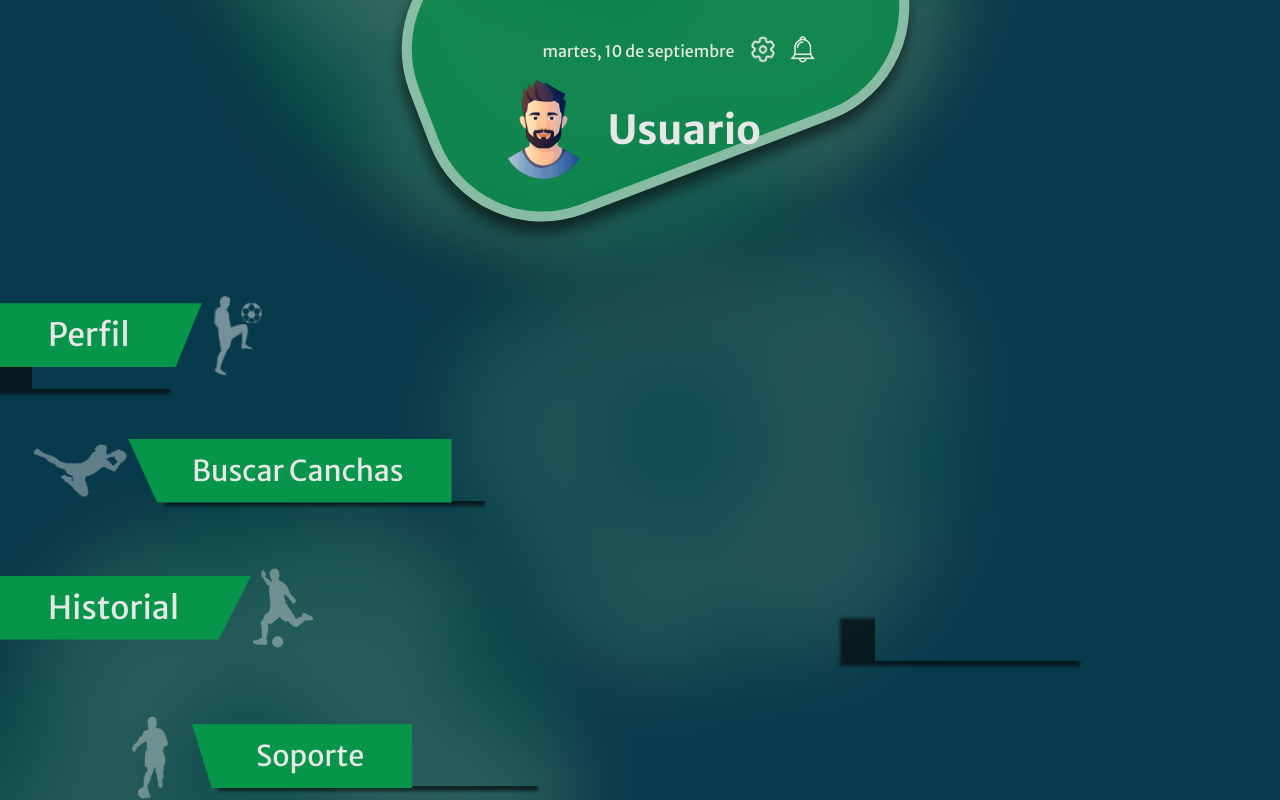
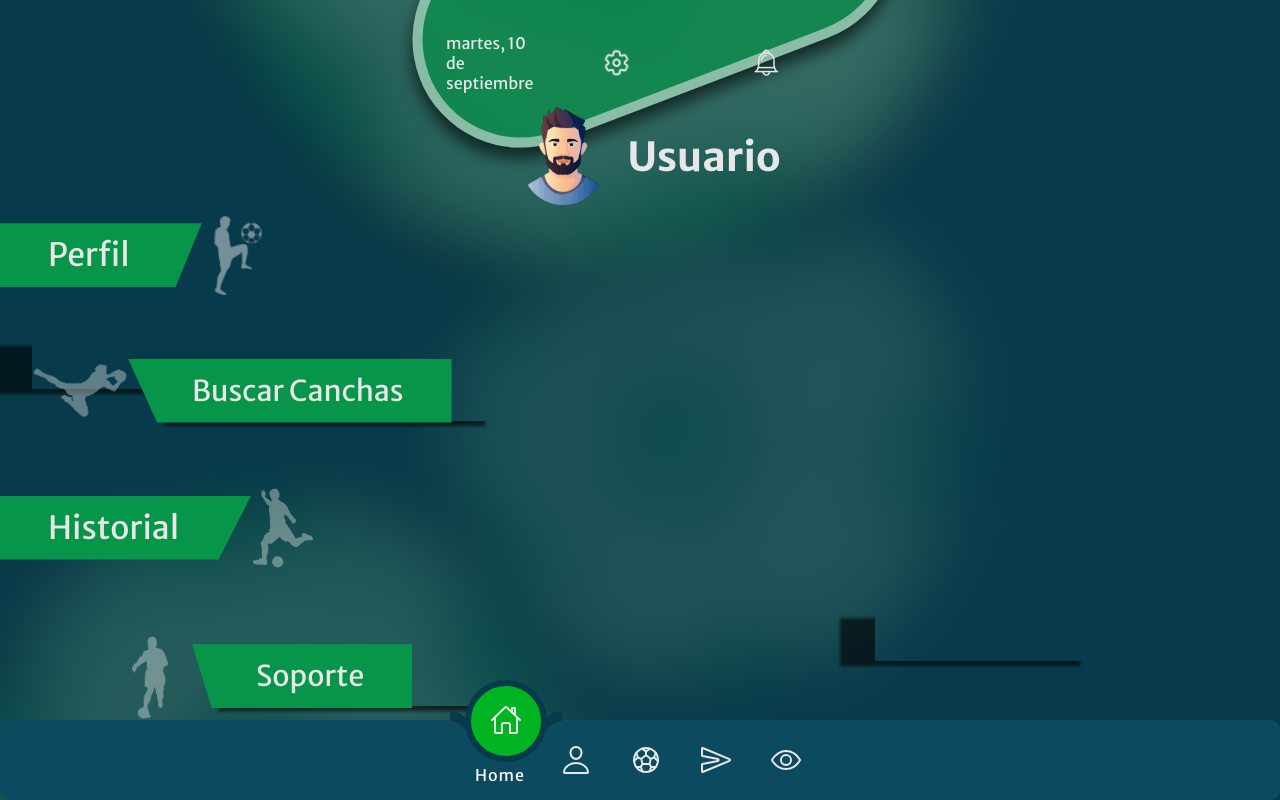
Before and after one commit to Andresfacundo/SportFull, a React (Vite) app in the folder Front_End/: page /HomeClient in a window 1280 px wide. Built offline with nearby package versions, Linux system fonts and the light colour scheme.

Commit message:
Creacion de Barra navegacion

```diff
--- a/Front_End/index.html
+++ b/Front_End/index.html
@@ -13,5 +13,7 @@
   <body>
     <div id="root"></div>
     <script type="module" src="/src/main.jsx"></script>
+    <script type="module" src="https://unpkg.com/ionicons@7.1.0/dist/ionicons/ionicons.esm.js"></script>
+<script nomodule src="https://unpkg.com/ionicons@7.1.0/dist/ionicons/ionicons.js"></script>
   </body>
 </html>
--- a/Front_End/src/Components/Pages/Home/HomeClient/HomeClient.jsx
+++ b/Front_End/src/Components/Pages/Home/HomeClient/HomeClient.jsx
@@ -11,6 +11,7 @@ import icon_04 from '../../../../assets/Images/icons/jugador_05.png';
 import OptionMenuLeft from '../../../UI/OptionMenuLeft/OptionMenuLeft';
 import OptionMenuRight from '../../../UI/OptionMenuRight/OptionMenuRight';
 import { NavLink } from 'react-router-dom';
+import Barra from '../../../UI/Barra/Barra';
 
 export const HomeClient = () => {
   const backgroundStyle = {
@@ -64,6 +65,7 @@ export const HomeClient = () => {
       </main>
 
       <footer>
+        <Barra/>
 
       </footer>
 
--- /dev/null
+++ b/Front_End/src/Components/UI/Barra/Barra.css
@@ -0,0 +1,128 @@
+.navigation {
+    width: 100vw;
+    height: 5rem;
+    background-color: #0B4A5F;
+    position: relative;
+    display: flex;
+    justify-content: center;
+    align-items: center;
+    border-radius: 10px;
+}
+
+ul {
+    display: flex;
+    width: 350px;
+}
+
+li {
+    position: relative;
+    list-style: none;
+    width: 70px;
+    height: 70px;
+    z-index: 1;
+    transition: 0.9s;
+}
+
+a {
+    position: relative;
+    display: flex;
+    justify-content: center;
+    align-items: center;
+    flex-direction: column;
+    width: 100%;
+    text-align: center;
+    font-weight: 500;
+}
+
+.icon {
+    position: relative;
+    display: block;
+    line-height: 80px;
+    left: 0.35rem;
+    font-size: 2rem;
+    text-align: center;
+    color: white;
+    transition: 0.5s;
+
+}
+
+li.active .icon {
+    transform: translateY(-40px);
+}
+
+.text {
+    position: absolute;
+    color: white;
+    font-weight: 400;
+    font-size: 1rem;
+    letter-spacing: 1px;
+    transition: 0.5s;
+    opacity: 0;
+    transform: translateY(20px);
+}
+
+li.active .text {
+    opacity: 1;
+    transform: translateY(10px);
+}
+
+.indicator {
+    position: absolute;
+    top: -50%;
+    width: 70px;
+    height: 70px;
+    background: #00b422 ;
+    border-radius: 50% ;
+    border: 6px solid #073b4c;
+    transition: 0.5s;
+}
+
+.indicator::before {
+    content: '';
+    position: absolute;
+    top: 50%;
+    left: -22px;
+    width: 20px;
+    height: 20px;
+    background-color: transparent;
+    border-top-right-radius: 20px;
+    box-shadow: 1px -10px 0 0 #073b4c ;
+}
+
+
+.indicator::after {
+    content: '';
+    position: absolute;
+    top: 50%;
+    right: -22px;
+    width: 20px;
+    height: 20px;
+    background-color: transparent;
+    border-top-left-radius: 20px;
+    box-shadow: -1px -10px 0 0 #073b4c ;
+}
+
+li:nth-child(1).active ~ .indicator
+{
+transform: translateX(calc(70px * 0 ));
+}
+
+li:nth-child(2).active ~ .indicator
+{
+transform: translateX(calc(70px * 1 ));
+}
+
+li:nth-child(3).active ~ .indicator
+{
+transform: translateX(calc(70px * 2 ));
+}
+
+li:nth-child(4).active ~ .indicator
+{
+transform: translateX(calc(70px * 3 ));
+}
+
+li:nth-child(5).active ~ .indicator
+{
+transform: translateX(calc(70px * 4 ));
+}
--- /dev/null
+++ b/Front_End/src/Components/UI/Barra/Barra.jsx
@@ -0,0 +1,45 @@
+import React, { useState } from 'react';
+import './Barra.css';
+
+const Barra = () => {
+
+  const [activeIndex, setActiveIndex] = useState(0);
+
+
+  const handleClick = (index) => {
+    setActiveIndex(index);
+  };
+
+
+  const items = [
+    { name: 'Home', icon: 'home-outline' },
+    { name: 'Profile', icon: 'person-outline' },
+    { name: 'Canchas', icon: 'football-outline' },
+    { name: 'Messages', icon: 'send-outline' },
+    { name: 'Reservas', icon: 'eye-outline' },
+  ];
+
+  return (
+    <div className='navigation'>
+      <ul>
+        {items.map((item, index) => (
+          <li
+            key={index}
+            className={`list ${activeIndex === index ? 'active' : ''}`}
+            onClick={() => handleClick(index)}
+          >
+            <a href='#'>
+              <span className='icon'>
+                <ion-icon name={item.icon}></ion-icon>
+              </span>
+              <span className='text'>{item.name}</span>
+            </a>
+          </li>
+        ))}
+        <div className='indicator'></div>
+      </ul>
+    </div>
+  );
+};
+
+export default Barra;
```
Also changed, not shown: Front_End/src/Components/Pages/Home/HomeClient/HomeClient.css (line endings or trailing spaces).
